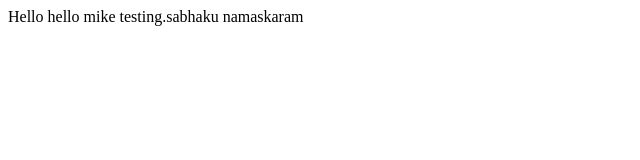
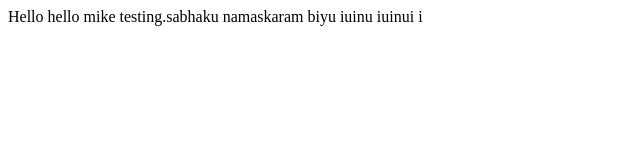
Before and after one commit to Mounika-Chekka/github-crash-course, a plain HTML site: page index.html in a window 1280 px wide. Shown: the whole page, without its empty margins (0-640 px from the left). Drawn offline with Linux system fonts and the light colour scheme.

Commit message:
feature added

```diff
--- a/index.html
+++ b/index.html
@@ -8,5 +8,6 @@
 </head>
 <body>
     Hello hello mike testing.sabhaku namaskaram
+    biyu iuinu iuinui i
 </body>
 </html>
```
